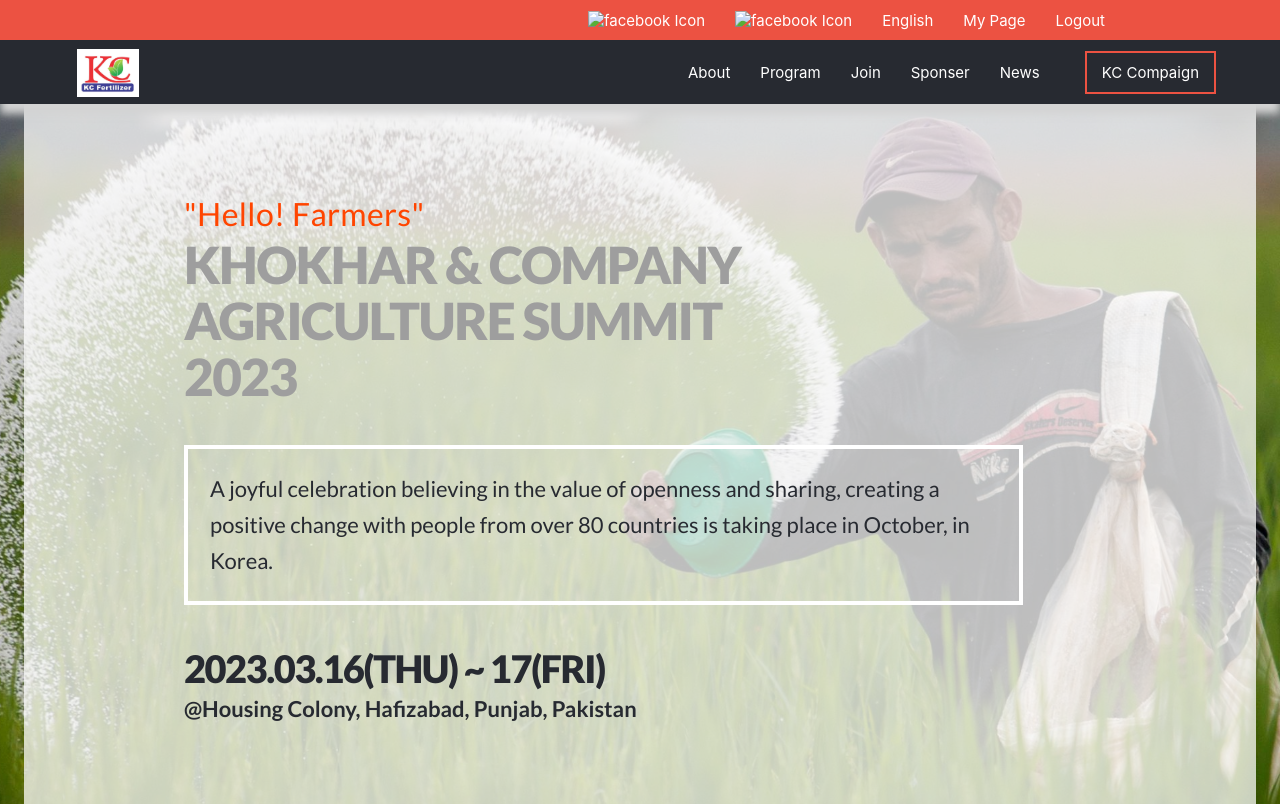
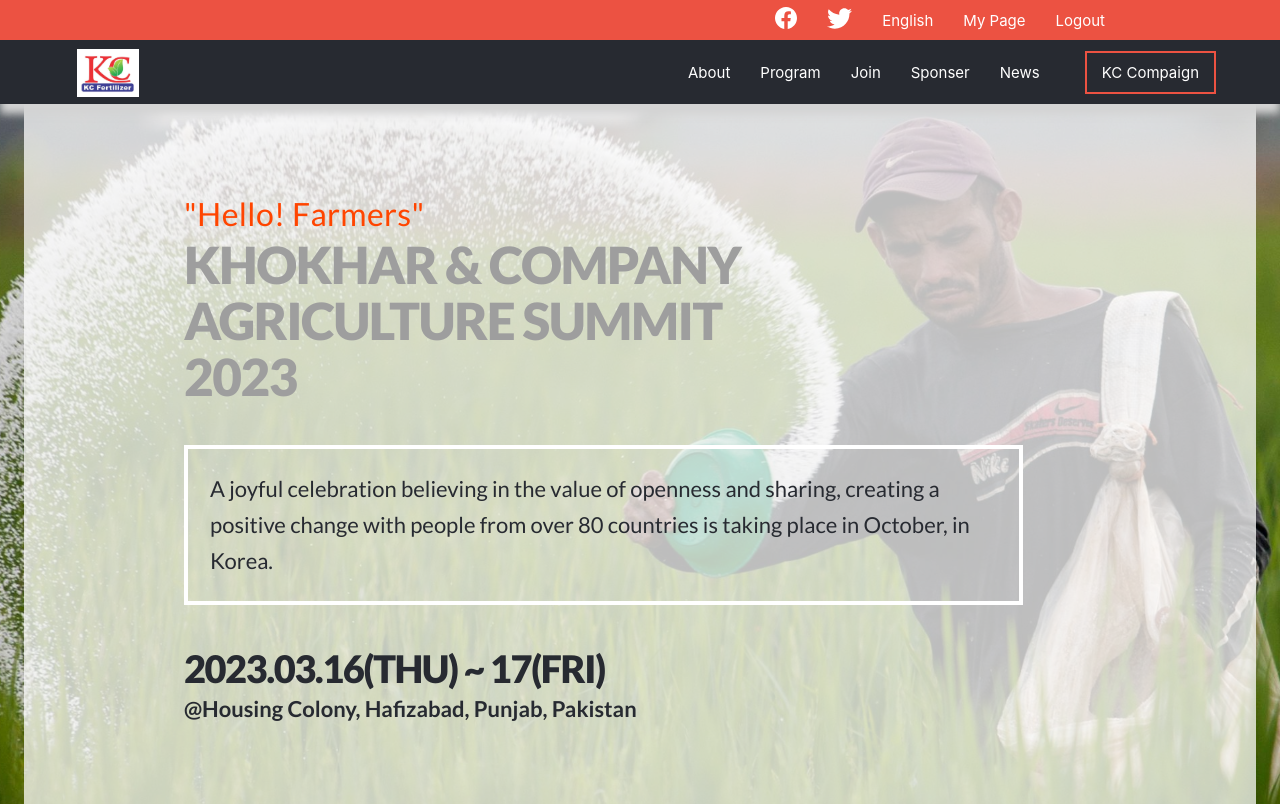
Before and after one commit to fpsapc/AppleChemicals, a website: page index.html in a window 1280 px wide. Shown: the top 804 px of the page. Drawn offline with Linux system fonts and the light colour scheme; the site is published under a folder, as on GitHub Pages, so addresses that start at the root find nothing.

Commit message:
Update index.html

```diff
--- a/index.html
+++ b/index.html
@@ -18,8 +18,8 @@
       <!-- top row -->
       <nav class="topRow">
         <ul class="nav-topRow d-flex">
-          <li class="disapear"><a href="#"><img src="/img/facebook.svg" alt="facebook Icon"></a></li>
-          <li class="disapear"><a href="#"><img src="/img/twitter.svg" alt="facebook Icon"></a></li>
+          <li class="disapear"><a href="#"><img src="./img/facebook.svg" alt="facebook Icon"></a></li>
+          <li class="disapear"><a href="#"><img src="./img/twitter.svg" alt="facebook Icon"></a></li>
           <li class="disapear"><a href="#">English</a></li>
           <li class="disapear"><a href="#">My Page</a></li>
           <li class="disapear"><a href="#">Logout</a></li>
```
